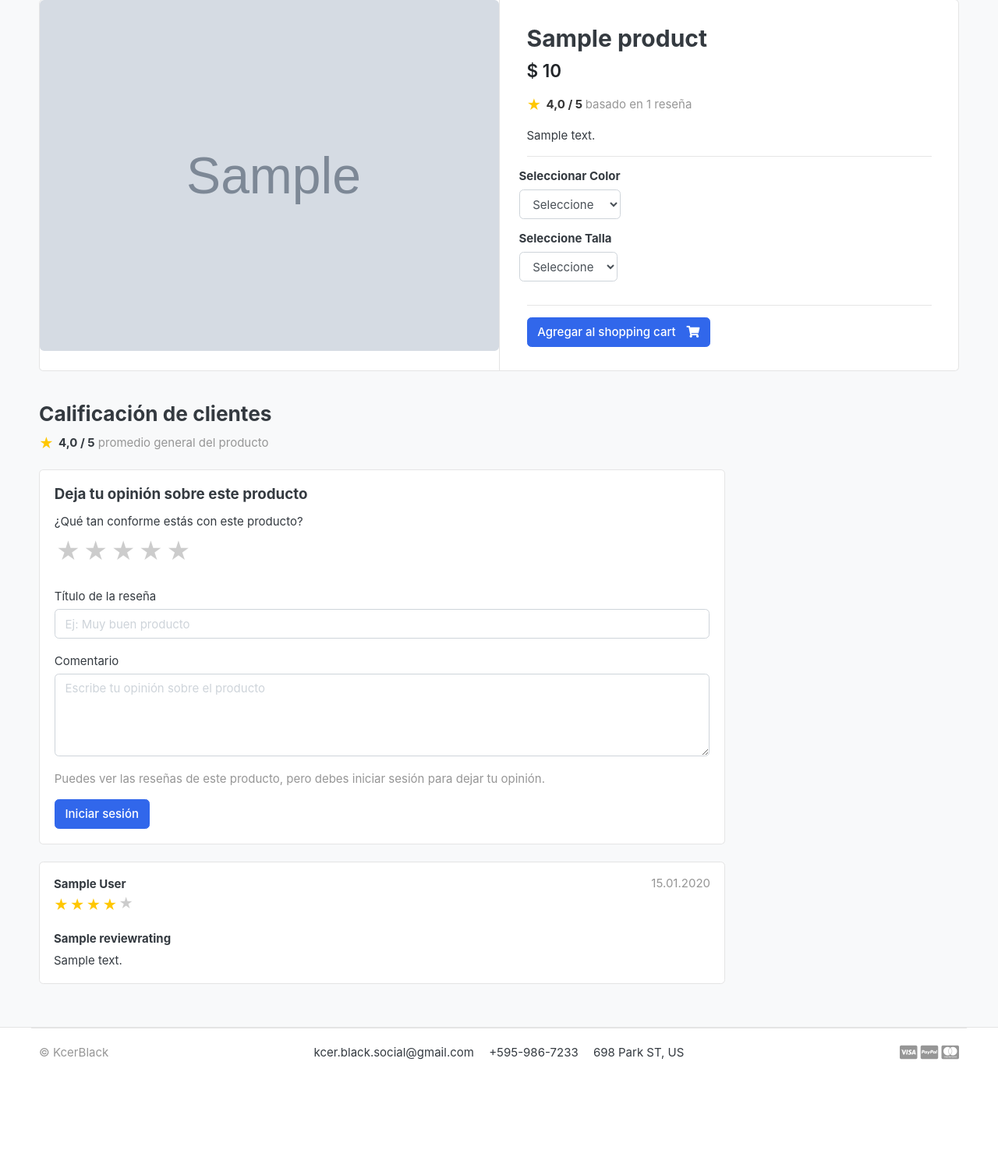
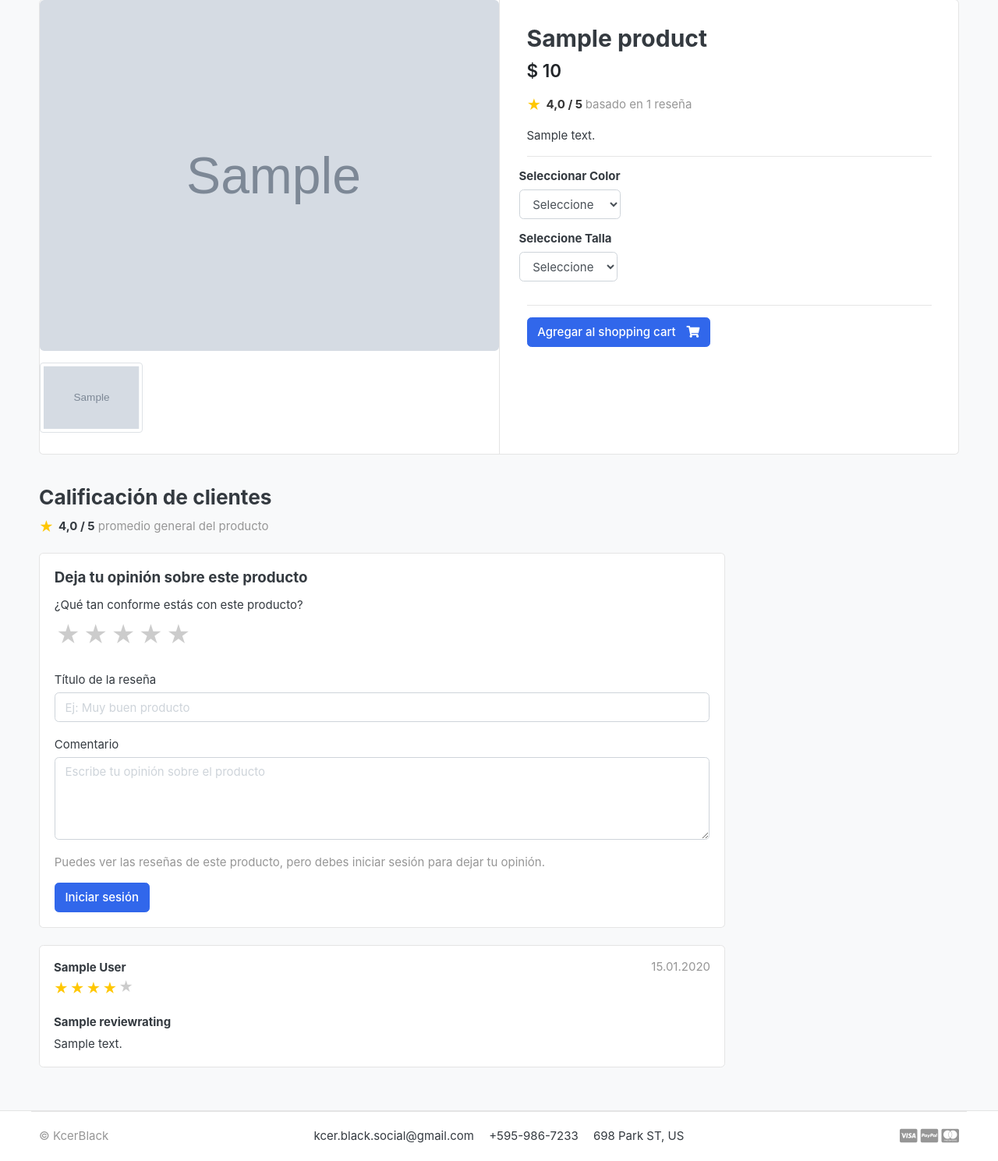
Before and after one commit to merari28/e-commerce-project, a Django app: a page that uses templates/store/product_detail.html in a window 1280 px wide. Shown: the part 159-1648 px from the top of the page at 78% size. Before the commit the page ends 1518 px from the top, so only its background shows below. Run offline with Django 5.2, Linux system fonts and the light colour scheme; tables that the repository leaves empty hold one stand-in row (values such as "Sample post"); grey boxes marked "Sample" are stand-in pictures; parts of the project's set-up code (start-up, migrations or seed data) failed here and were passed over; some web fonts are replaced.

Commit message:
Show product gallery in detail page

```diff
--- a/store/views.py
+++ b/store/views.py
@@ -3,7 +3,7 @@ from django.contrib import messages
 
 from carts.models import CartItem
 from carts.views import _cart_id
-from .models import Product, ReviewRating
+from .models import Product, ReviewRating, ProductGallery
 from .forms import ReviewForm
 from category.models import Category
 from django.core.paginator import EmptyPage, PageNotAnInteger, Paginator
@@ -44,6 +44,7 @@ def product_detail(request, category_slug, product_slug):
 
         reviews = ReviewRating.objects.filter(product=single_product, status=True)
         average_rating = reviews.aggregate(Avg('rating'))['rating__avg']
+        product_gallery = ProductGallery.objects.filter(product=single_product)
 
     except Exception as e:
         raise e
@@ -53,6 +54,7 @@ def product_detail(request, category_slug, product_slug):
         'in_cart': in_cart,
         'reviews': reviews,
         'average_rating': average_rating,
+        'product_gallery': product_gallery,
     }
 
     return render(request, 'store/product_detail.html', context)
--- a/templates/store/product_detail.html
+++ b/templates/store/product_detail.html
@@ -54,18 +54,43 @@
         font-weight: bold;
         color: #333;
     }
+
+    .thumbs-wrap img {
+        cursor: pointer;
+        border-radius: 4px;
+    }
+
+    .thumbs-wrap img:hover {
+        border: 2px solid #3167eb;
+    }
 </style>
 
 <section class="section-content padding-y bg">
     <div class="container">
 
-        <!-- ============================ COMPONENT 1 ================================= -->
         <div class="card">
             <div class="row no-gutters">
                 <aside class="col-md-6">
                     <article class="gallery-wrap">
                         <div class="img-big-wrap">
-                            <a href="#"><img src="{{ single_product.images.url }}"></a>
+                            <a href="{{ single_product.images.url }}" target="_blank">
+                                <img src="{{ single_product.images.url }}">
+                            </a>
+                        </div>
+
+                        <div class="thumbs-wrap mt-3">
+                            <div class="row">
+                                {% for image in product_gallery %}
+                                    <div class="col-3 mb-2">
+                                        <a href="{{ image.image.url }}" target="_blank">
+                                            <img src="{{ image.image.url }}"
+                                                 class="img-fluid img-thumbnail"
+                                                 style="height: 90px; width: 100%; object-fit: cover;"
+                                                 alt="{{ single_product.product_name }}">
+                                        </a>
+                                    </div>
+                                {% endfor %}
+                            </div>
                         </div>
                     </article>
                 </aside>
@@ -144,7 +169,6 @@
                 </main>
             </div>
         </div>
-        <!-- ============================ COMPONENT 1 END .// ================================= -->
 
         <br>
 
@@ -209,15 +233,8 @@
                             </div>
 
                             {% if user.is_authenticated %}
-
-                                <form action="{% url 'submit_review' single_product.id %}" method="POST">
-                                    {% csrf_token %}
-
-                                    <button type="submit" class="btn btn-primary">Enviar reseña</button>
-                                </form>
-
+                                <button type="submit" class="btn btn-primary">Enviar reseña</button>
                             {% else %}
-
                                 <p class="text-muted">
                                     Puedes ver las reseñas de este producto, pero debes iniciar sesión para dejar tu opinión.
                                 </p>
@@ -225,7 +242,6 @@
                                 <a href="{% url 'login' %}" class="btn btn-primary">
                                     Iniciar sesión
                                 </a>
-
                             {% endif %}
                         </form>
                     </div>
```
